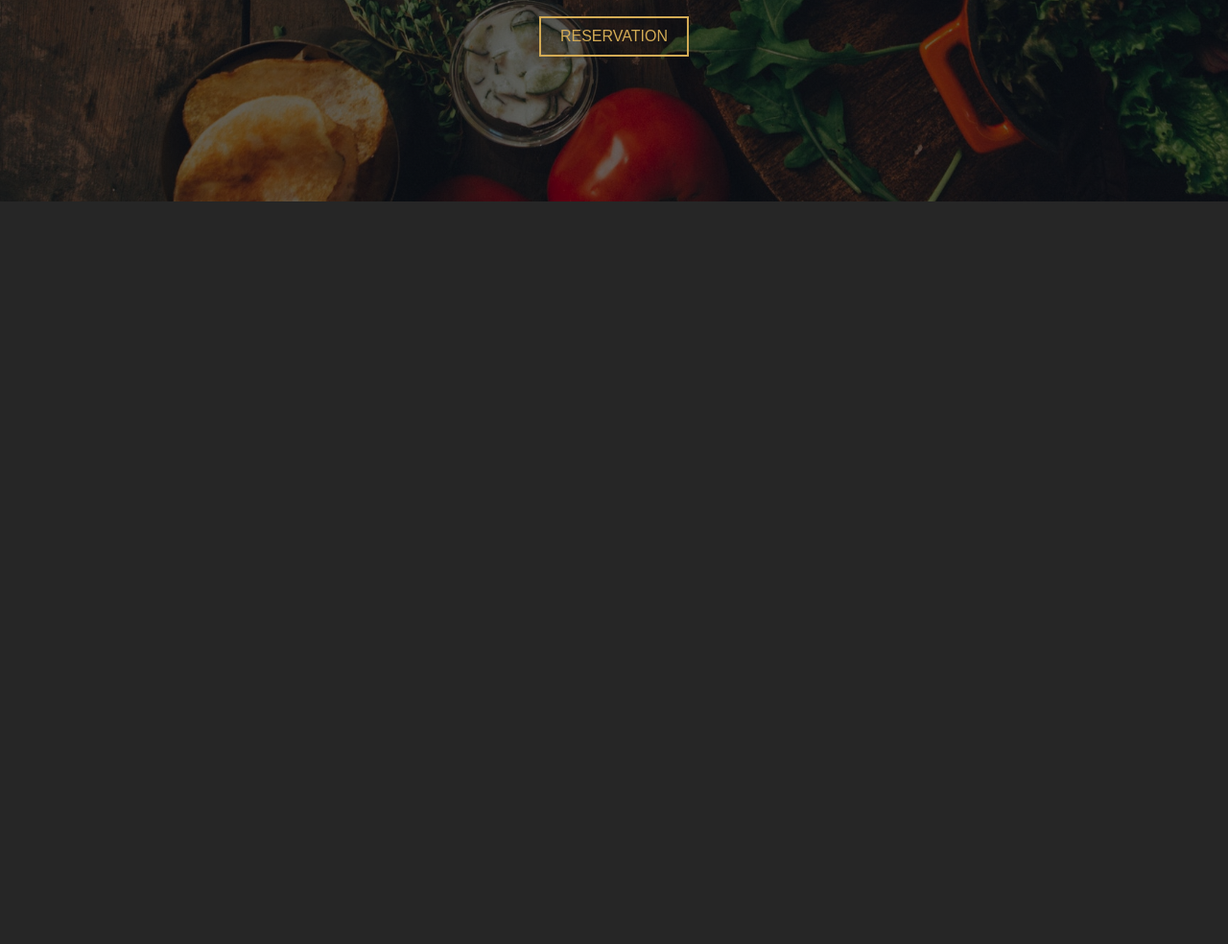
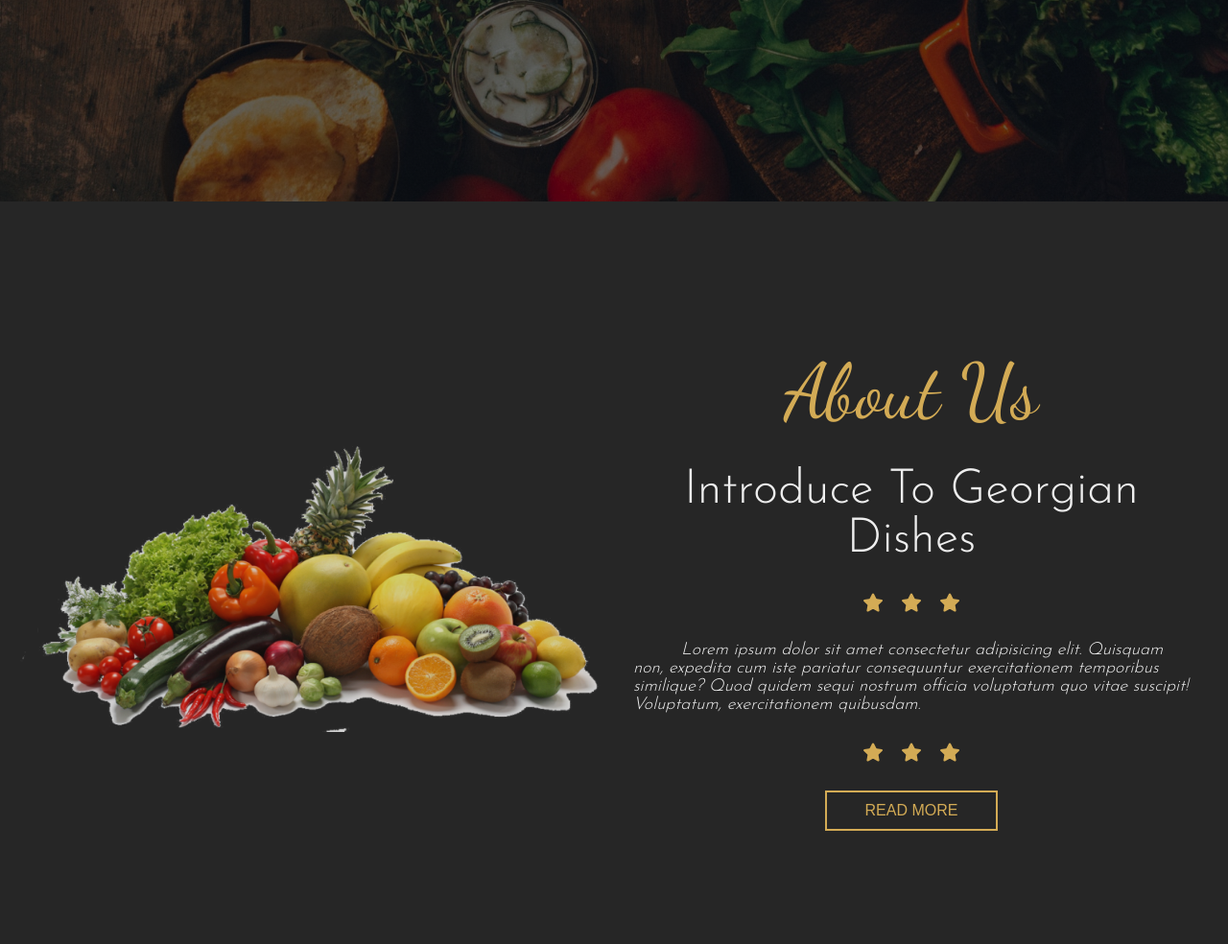
Before and after one commit to Tamplier2911/GeorgiaRestaurant, a website: page index.html in a window 1280 px wide. Shown: the part 590-1574 px from the top of the page at 96% size. Before the commit the page ends 800 px from the top, so only its background shows below. Drawn offline with Linux system fonts and the light colour scheme.

Commit message:
Finished setion about, added some stylings

```diff
--- a/index.html
+++ b/index.html
@@ -40,14 +40,115 @@
         </div>
       </div>
       <div class="banner">
-        <h1 class="banner__heading">Welcome</h1>
-        <h3 class="banner__sub">
+        <h1 class="banner__heading heading-main">
+          Welcome
+        </h1>
+        <h3 class="banner__sub heading-sub">
           Try Great Georgian Dishes
         </h3>
-        <button class="banner__btn" type="button">
+        <button class="banner__btn btn" type="button">
           Reservation
         </button>
       </div>
     </header>
+    <main class="main">
+      <section class="about">
+        <div class="about__left">
+          <div class="about__left--wrapper">
+            <img
+              src="./images/about-us-img.png"
+              alt="delicious dish"
+              class="about__left--image"
+            />
+          </div>
+        </div>
+        <div class="about__right">
+          <h1 class="about__right--heading1 heading-main">
+            About Us
+          </h1>
+          <h3 class="about__right--heading2 heading-sub">
+            Introduce To Georgian Dishes
+          </h3>
+          <div class="about__right--stars">
+            <svg
+              xmlns="http://www.w3.org/2000/svg"
+              xmlns:xlink="http://www.w3.org/1999/xlink"
+              class="about__right--svg"
+            >
+              <image
+                class="about__right--icon"
+                xlink:href="./svg/star.svg"
+              />
+            </svg>
+            <svg
+              xmlns="http://www.w3.org/2000/svg"
+              xmlns:xlink="http://www.w3.org/1999/xlink"
+              class="about__right--svg"
+            >
+              <image
+                class="about__right--icon"
+                xlink:href="./svg/star.svg"
+              />
+            </svg>
+            <svg
+              xmlns="http://www.w3.org/2000/svg"
+              xmlns:xlink="http://www.w3.org/1999/xlink"
+              class="about__right--svg"
+            >
+              <image
+                class="about__right--icon"
+                xlink:href="./svg/star.svg"
+              />
+            </svg>
+          </div>
+          <p class="about__right--p">
+            Lorem ipsum dolor sit amet consectetur
+            adipisicing elit. Quisquam non, expedita cum
+            iste pariatur consequuntur exercitationem
+            temporibus similique? Quod quidem sequi nostrum
+            officia voluptatum quo vitae suscipit!
+            Voluptatum, exercitationem quibusdam.
+          </p>
+          <div class="about__right--stars">
+            <svg
+              xmlns="http://www.w3.org/2000/svg"
+              xmlns:xlink="http://www.w3.org/1999/xlink"
+              class="about__right--svg"
+            >
+              <image
+                class="about__right--icon"
+                xlink:href="./svg/star.svg"
+              />
+            </svg>
+            <svg
+              xmlns="http://www.w3.org/2000/svg"
+              xmlns:xlink="http://www.w3.org/1999/xlink"
+              class="about__right--svg"
+            >
+              <image
+                class="about__right--icon"
+                xlink:href="./svg/star.svg"
+              />
+            </svg>
+            <svg
+              xmlns="http://www.w3.org/2000/svg"
+              xmlns:xlink="http://www.w3.org/1999/xlink"
+              class="about__right--svg"
+            >
+              <image
+                class="about__right--icon"
+                xlink:href="./svg/star.svg"
+              />
+            </svg>
+          </div>
+          <button
+            type="button"
+            class="about__right--btn btn"
+          >
+            read more
+          </button>
+        </div>
+      </section>
+    </main>
   </body>
 </html>
--- a/scss/_base.scss
+++ b/scss/_base.scss
@@ -24,7 +24,7 @@ body {
   font-family: $font-prime;
   font-size: 1.6rem;
   font-weight: 200;
-  line-height: 2.6rem;
+  // line-height: 1.6rem;
   color: #333;
 
   background-color: $cl-dark;
@@ -35,3 +35,23 @@ body {
   align-items: center;
   justify-content: center;
 }
+
+@mixin centeringAbs($x: 50%, $y: 50%) {
+  position: absolute;
+  top: $x;
+  left: $y;
+  transform: translate(-50%, -50%);
+}
+
+@mixin centeringGrid {
+  display: grid;
+  align-content: center;
+  justify-content: center;
+}
+
+@mixin image {
+  width: 100%;
+  height: 100%;
+  display: block;
+  object-fit: cover;
+}
--- a/scss/_components.scss
+++ b/scss/_components.scss
@@ -0,0 +1,36 @@
+// BUTTON
+
+.btn {
+  cursor: pointer;
+  padding: 1rem 4rem;
+  background-color: transparent;
+  border: $cl-prime solid 0.2rem;
+  font-size: 1.6rem;
+  color: $cl-prime;
+  text-transform: uppercase;
+  transition: background-color 0.3s, color 0.3s;
+
+  &:hover {
+    background-color: $cl-prime;
+    color: $cl-dark;
+  }
+
+  &:focus {
+    outline: none;
+  }
+}
+
+// HEADINGS
+
+.heading-main {
+  font-size: 8rem;
+  color: $cl-prime;
+  font-family: $font-cursive;
+  font-weight: 300;
+}
+
+.heading-sub {
+  font-size: 5rem;
+  color: #eeeeee;
+  font-weight: 200;
+}
--- a/scss/_layout.scss
+++ b/scss/_layout.scss
@@ -1,4 +1,7 @@
+// SECTION HEADER
+
 .header {
+  position: relative;
   width: 100%;
   height: 100vh;
   padding: 2rem;
@@ -12,12 +15,15 @@
   background-position: center;
   background-size: cover;
   background-repeat: no-repeat;
+  background-attachment: fixed;
 
   display: flex;
   flex-direction: column;
 
   .brand {
-    align-self: center;
+    @include centeringAbs(5%, 50%);
+
+    // align-self: center;
     display: flex;
     text-transform: uppercase;
 
@@ -71,43 +77,90 @@
     align-items: center;
     justify-content: space-between;
 
-    height: 24rem;
+    width: 60rem;
+    height: 25rem;
 
-    margin-top: 20rem;
+    @include centeringAbs;
 
     &__heading {
-      font-size: 8rem;
-      color: $cl-prime;
-      font-family: $font-cursive;
-      font-weight: 300;
       margin-bottom: auto;
     }
 
-    &__sub {
-      font-size: 4rem;
-      color: #eeeeee;
-      font-weight: 200;
-    }
+    // &__sub {
+
+    // }
 
     &__btn {
-      cursor: pointer;
-      padding: 1rem 2rem;
-      background-color: transparent;
-      border: $cl-prime solid 0.2rem;
-      font-size: 1.6rem;
       margin-top: 4rem;
-      color: $cl-prime;
-      text-transform: uppercase;
-      transition: background-color 0.3s, color 0.3s;
-
-      &:hover {
-        background-color: $cl-prime;
-        color: $cl-dark;
-      }
-
-      &:focus {
-        outline: none;
-      }
     }
   }
 }
+
+// SECTION ABOUT
+
+.about {
+  // display: flex;
+  display: grid;
+  grid-template-columns: 1fr 1fr;
+  padding: 15rem 2rem;
+
+  &__left {
+    display: flex;
+    align-items: center;
+    // &--wrapper {
+    // width: 60vh;
+    // height: 40rem;
+    // }
+
+    &--image {
+      @include image;
+      opacity: 0.8;
+    }
+  }
+
+  &__right {
+    display: grid;
+    grid-row-gap: 3rem;
+    padding: 0 2rem;
+    text-align: center;
+
+    // &--heading1 {
+    // }
+
+    // &--heading2 {
+    // }
+
+    &--stars {
+      display: flex;
+      justify-content: center;
+    }
+
+    &--svg {
+      width: 2rem;
+      height: 2rem;
+
+      &:not(:last-of-type) {
+        margin-right: 2rem;
+      }
+    }
+
+    &--icon {
+      @include image;
+    }
+
+    &--p {
+      font-size: 1.8rem;
+      color: #eee;
+      text-align: left;
+      font-style: italic;
+
+      &::first-letter {
+        padding-left: 5rem;
+      }
+    }
+
+    &--btn {
+      justify-self: center;
+    }
+  }
+}
```
Also changed, not shown: css/main.css, svg/star.svg (added).
